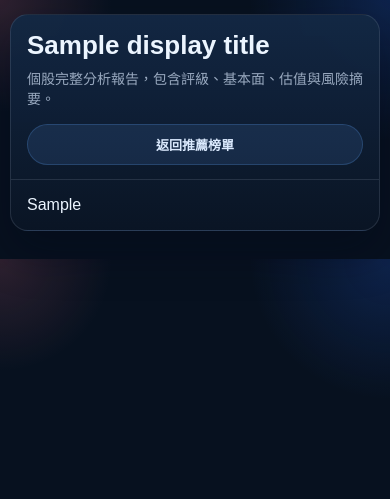
After one commit to askachen/ai-investment-analyst, a FastAPI app: template src/ai_investment_analyst/web/templates/stock_detail.html in a window 390 px wide. The commit adds this page. Shown: the top 499 px of the page. Run offline with FastAPI, Linux system fonts and the light colour scheme; the template is opened without the code that fills it: most values are stand-ins (such as "Sample title", 1, 10 or a date in 2020).

Commit message:
feat: add stock detail page and compact mobile screener

```diff
--- a/src/ai_investment_analyst/web/app.py
+++ b/src/ai_investment_analyst/web/app.py
@@ -326,6 +326,29 @@ def index(request: Request):
     )
 
 
+@app.get('/stocks/{ticker}', response_class=HTMLResponse)
+def stock_detail_page(request: Request, ticker: str):
+    auth_redirect = require_auth_for_page(request)
+    if auth_redirect:
+        return auth_redirect
+
+    normalized_ticker = ticker.strip()
+    report = generate_stock_report(normalized_ticker)
+    stock_name = resolve_stock_name(normalized_ticker)
+    display_title = f'{normalized_ticker} {stock_name}' if stock_name else normalized_ticker
+    report_html = render_report_html(report, display_title=display_title)
+    return TEMPLATES.TemplateResponse(
+        request,
+        'stock_detail.html',
+        {
+            'ticker': normalized_ticker,
+            'display_title': display_title,
+            'report_html': report_html,
+            'show_logout': is_auth_enabled() and is_authenticated(request),
+        },
+    )
+
+
 @app.post('/api/report', response_model=ReportResponse)
 def create_report(payload: ReportRequest, request: Request):
     require_auth_for_api(request)
--- /dev/null
+++ b/src/ai_investment_analyst/web/templates/stock_detail.html
@@ -0,0 +1,153 @@
+<!DOCTYPE html>
+<html lang="zh-Hant">
+  <head>
+    <meta charset="UTF-8" />
+    <meta name="viewport" content="width=device-width, initial-scale=1.0" />
+    <title>{{ display_title }}｜AI 投資分析師</title>
+    <style>
+      :root {
+        --bg: #07111f;
+        --card: #0f1f33;
+        --line: rgba(148, 163, 184, 0.18);
+        --text: #ecf5ff;
+        --muted: #99a9bf;
+        --accent: #60a5fa;
+        --accent-2: #2563eb;
+        --rose: #fb7185;
+        --shadow: 0 20px 45px rgba(2, 6, 23, 0.35);
+      }
+
+      * { box-sizing: border-box; }
+      body {
+        margin: 0;
+        font-family: Arial, sans-serif;
+        background:
+          radial-gradient(circle at top right, rgba(37, 99, 235, 0.22), transparent 30%),
+          radial-gradient(circle at top left, rgba(251, 113, 133, 0.16), transparent 24%),
+          var(--bg);
+        color: var(--text);
+      }
+
+      .page {
+        max-width: 980px;
+        margin: 0 auto;
+        padding: 24px 16px 56px;
+      }
+
+      .shell {
+        background: linear-gradient(180deg, rgba(19, 40, 68, 0.96), rgba(10, 21, 37, 0.98));
+        border: 1px solid var(--line);
+        border-radius: 24px;
+        box-shadow: var(--shadow);
+      }
+
+      .header {
+        padding: 22px 24px 18px;
+        border-bottom: 1px solid var(--line);
+        display: flex;
+        justify-content: space-between;
+        gap: 16px;
+        align-items: flex-start;
+        flex-wrap: wrap;
+      }
+
+      .header h1 {
+        margin: 0 0 8px;
+        font-size: 34px;
+        line-height: 1.1;
+      }
+
+      .header p {
+        margin: 0;
+        color: var(--muted);
+        font-size: 14px;
+      }
+
+      .actions {
+        display: flex;
+        align-items: center;
+        gap: 10px;
+        flex-wrap: wrap;
+      }
+
+      .back-link,
+      .logout-button {
+        display: inline-flex;
+        align-items: center;
+        justify-content: center;
+        min-height: 40px;
+        padding: 10px 14px;
+        border-radius: 999px;
+        text-decoration: none;
+        font-size: 13px;
+        font-weight: 700;
+      }
+
+      .back-link {
+        background: rgba(96, 165, 250, 0.12);
+        color: #dbeafe;
+        border: 1px solid rgba(96, 165, 250, 0.22);
+      }
+
+      .logout-form {
+        margin: 0;
+      }
+
+      .logout-button {
+        border: 1px solid rgba(251, 113, 133, 0.26);
+        background: rgba(251, 113, 133, 0.12);
+        color: #ffd4da;
+        cursor: pointer;
+      }
+
+      .report-wrapper {
+        padding: 22px 24px 24px;
+      }
+
+      .report-card { display: grid; gap: 20px; }
+      .report-header h1 { margin: 0 0 8px; font-size: 32px; }
+      .report-badges { display: flex; gap: 10px; flex-wrap: wrap; }
+      .badge { display: inline-flex; align-items: center; border-radius: 999px; padding: 6px 12px; font-size: 14px; font-weight: 700; }
+      .badge-rating { background: rgba(96, 165, 250, 0.14); color: #dbeafe; }
+      .badge-confidence { background: rgba(52, 211, 153, 0.14); color: #c9ffe6; }
+      .report-section { border-top: 1px solid var(--line); padding-top: 18px; }
+      .report-section h2 { margin: 0 0 10px; font-size: 20px; }
+      .report-section p { margin: 0 0 10px; line-height: 1.7; }
+      .report-section ul { margin: 0; padding-left: 20px; }
+      .report-section li { margin-bottom: 8px; line-height: 1.6; }
+
+      @media (max-width: 768px) {
+        .page { padding: 14px 10px 28px; }
+        .shell { border-radius: 18px; }
+        .header { padding: 16px 16px 14px; }
+        .header h1 { font-size: 26px; }
+        .report-wrapper { padding: 16px; }
+        .report-header h1 { font-size: 24px; }
+        .actions { width: 100%; }
+        .back-link,
+        .logout-button { width: 100%; }
+      }
+    </style>
+  </head>
+  <body>
+    <main class="page">
+      <section class="shell">
+        <header class="header">
+          <div>
+            <h1>{{ display_title }}</h1>
+            <p>個股完整分析報告，包含評級、基本面、估值與風險摘要。</p>
+          </div>
+          <div class="actions">
+            <a class="back-link" href="/">返回推薦榜單</a>
+            {% if show_logout %}
+            <form class="logout-form" method="post" action="/logout">
+              <button type="submit" class="logout-button">登出</button>
+            </form>
+            {% endif %}
+          </div>
+        </header>
+        <div class="report-wrapper">{{ report_html|safe }}</div>
+      </section>
+    </main>
+  </body>
+</html>
```
Also changed, not shown: src/ai_investment_analyst/web/templates/index.html (+132 -47 lines), tests/web/test_auth.py (+10 -0 lines), tests/web/test_index_page.py (+5 -0 lines), tests/web/test_stock_page.py (added, +37 -0 lines).
